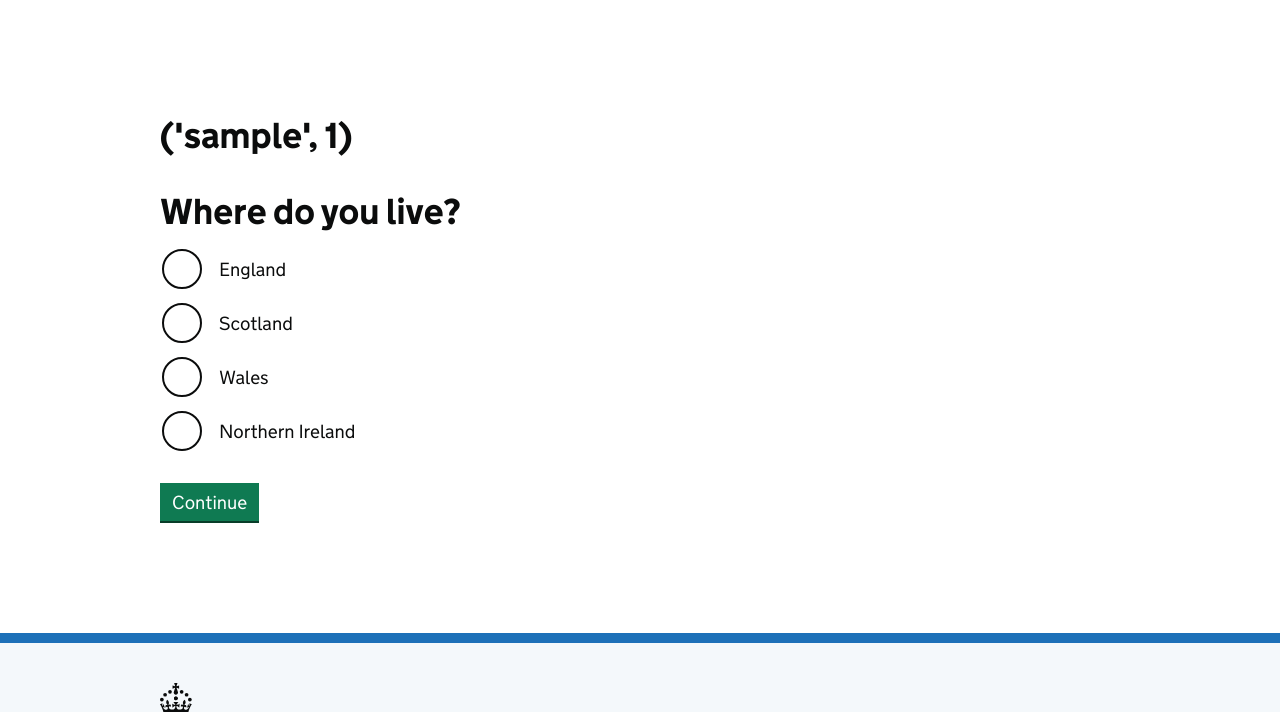
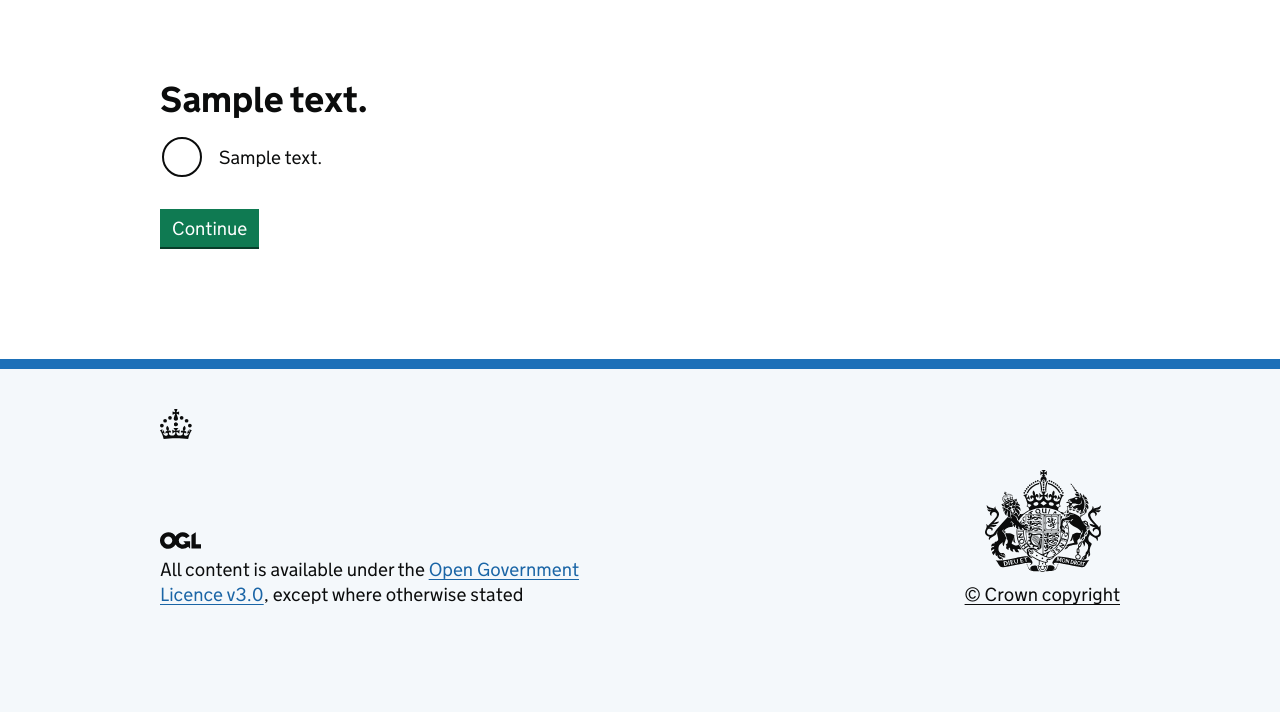
Before and after one commit to gilaineyo/if1_summative_AE2, a Flask app: template templates/question.html in a window 1280 px wide. Shown: the part 61-773 px from the top of the page. After the commit the page ends 666 px from the top, so only its background shows below. Run offline with Flask 3, Linux system fonts and the light colour scheme; the visitor is signed in with stand-in values (Sample User, id 1); the template is opened without the code that fills it: most values are stand-ins (such as "Sample title", 1, 10 or a date in 2020).

Commit message:
add question sequencing and routing

```diff
--- a/app.py
+++ b/app.py
@@ -1,6 +1,7 @@
 from flask import Flask, render_template, request, redirect, url_for, session # Import flask framework and methods
 from config import Config # Import secret to enable session
-from validators import validate_form # Import user input validation method
+from validators import validate_form, validate_question # Import user input validation method
+from content.quiz_repository import QuizRepository
 
 app = Flask(__name__)
 app.secret_key = Config.SECRET_KEY
@@ -9,8 +10,6 @@ app.secret_key = Config.SECRET_KEY
 def start():
     """Renders the start page and validates user input"""
     errors = {}
-    name = ""
-    discipline = ""
 
     if (request.method == 'POST'):
         errors, valid = validate_form(request.form)
@@ -19,29 +18,63 @@ def start():
                 "start.html",
                 serviceName="STS knowledge check",
                 title="Start STS knowledge check",
-                errors=errors,
-                name=name,
-                discipline=discipline)
+                errors=errors)
         else:
             session["user_name"] = valid["name"]
             session["discipline"] = valid["discipline"]
-            return redirect(url_for("question"))
+            session["submitted_answers"] = []
+            return redirect(url_for("question", index=1))
 
     return render_template(
                 "start.html",
                 serviceName="STS knowledge check",
                 title="Start STS knowledge check",
-                errors=errors,
-                name=name,
-                discipline=discipline)
+                errors=errors)
 
-@app.route('/question', methods=['GET', 'POST'])
-def question():
+@app.route('/question/<int:index>', methods=['GET', 'POST'])
+def question(index):
     """Render question pages sequentially and post user responses"""
-    return render_template("question.html", serviceName="STS knowledge check", title="Question")
+    quiz = QuizRepository("questions.csv", "answers.csv")
+    user_questions, user_answers = quiz.get_questions_and_answers_for_user(session["discipline"])
+
+    current_question = user_questions[int(index)-1]
+
+    current_answers = {}
+    for answer in user_answers:
+        if answer.question_id == current_question.id:
+            current_answers[str(answer.id)] = answer
+
+    if (request.method == 'POST'):
+        error = validate_question(request.form)
+        if error:
+            return render_template("question.html",
+                            serviceName="STS knowledge check",
+                            title="Question",
+                            questionText=current_question.text,
+                            questionId=current_question.id,
+                            answers=current_answers,
+                            error=error,
+                            index=index
+                            )
+        else:
+            session["submitted_answers"].append(request.form.get("answerInput"))
+            new_index = int(index) + 1
+            if new_index > len(user_questions):
+                return redirect(url_for('results'))
+            return redirect(url_for('question', index=new_index))
+
+
+    return render_template("question.html",
+                           serviceName="STS knowledge check",
+                           title="Question",
+                           questionText=current_question.text,
+                           questionId=current_question.id,
+                           answers=current_answers,
+                           index=index
+                           )
 
 @app.route('/results', methods=['GET'])
-def getResults():
+def results():
     return render_template("results.html", serviceName="STS knowledge check", title="Results")
 
 if __name__ == '__main__':
--- a/templates/question.html
+++ b/templates/question.html
@@ -11,46 +11,47 @@
 {% block content %}
 
 <div class="govuk-width-container">
-<!-- Back link to be added when routing confirmed
-    <a href="#" class="govuk-back-link">Back</a> -->
   <main class="govuk-main-wrapper " id="main-content" role="main">
     <div class="govuk-grid-row">
       <div class="govuk-grid-column-two-thirds">
-        <form action="/submit-answer" method="post" novalidate>
-          <div class="govuk-form-group">
+      {% if error %}
+      <div class="govuk-error-summary" data-module="govuk-error-summary">
+        <div role="alert">
+          <h2 class="govuk-error-summary__title">
+            There is a problem
+          </h2>
+          <div class="govuk-error-summary__body">
+            <ul class="govuk-list govuk-error-summary__list">
+              <li>
+                <a href="#">Select an answer</a>
+              </li>
+            </ul>
+          </div>
+        </div>
+      </div>
+      {% endif %}
+        <form action="{{ url_for('question', index=index) }}" method="post" novalidate>
+          <div class="govuk-form-group  {% if error %}govuk-form-group--error{% endif %}">
             <fieldset class="govuk-fieldset">
               <legend class="govuk-fieldset__legend govuk-fieldset__legend--l">
-                <p>{{ session.user_name, session.discipline }}</p>
                 <h1 class="govuk-fieldset__heading">
-                  <!-- To be replaced with dynamically generated question text -->
-                    Where do you live?
+                  {{ questionText }}
                 </h1>
               </legend>
+              {% if error %}
+              <p id="name-error" class="govuk-error-message">
+                <span class="govuk-visually-hidden">Error:</span> {{ error }}
+              </p>
+              {% endif %}
               <div class="govuk-radios" data-module="govuk-radios">
+                {% for id, answer in answers.items() %}
                 <div class="govuk-radios__item">
-                  <input class="govuk-radios__input" id="whereDoYouLive" name="whereDoYouLive" type="radio" value="england">
-                  <label class="govuk-label govuk-radios__label" for="whereDoYouLive">
-                    England
+                  <input class="govuk-radios__input" id="question{{ questionId }}-answer{{ id }}" name="answerInput" type="radio" value="{{ answer.text }}">
+                  <label class="govuk-label govuk-radios__label" for="question{{ questionId }}-answer{{ id }}">
+                    {{ answer.text }}
                   </label>
                 </div>
-                <div class="govuk-radios__item">
-                  <input class="govuk-radios__input" id="whereDoYouLive-2" name="whereDoYouLive" type="radio" value="scotland">
-                  <label class="govuk-label govuk-radios__label" for="whereDoYouLive-2">
-                    Scotland
-                  </label>
-                </div>
-                <div class="govuk-radios__item">
-                  <input class="govuk-radios__input" id="whereDoYouLive-3" name="whereDoYouLive" type="radio" value="wales">
-                  <label class="govuk-label govuk-radios__label" for="whereDoYouLive-3">
-                    Wales
-                  </label>
-                </div>
-                <div class="govuk-radios__item">
-                  <input class="govuk-radios__input" id="whereDoYouLive-4" name="whereDoYouLive" type="radio" value="northern-ireland">
-                  <label class="govuk-label govuk-radios__label" for="whereDoYouLive-4">
-                    Northern Ireland
-                  </label>
-                </div>
+                {% endfor %}
               </div>
             </fieldset>
           </div>
--- a/validators.py
+++ b/validators.py
@@ -29,3 +29,9 @@ def validate_name(input):
             return input.strip()
         else:
             return "Your name must only contain letters, spaces and hyphens"
+
+def validate_question(form):
+    answer_input = form.get("answerInput", "")
+    if not answer_input:
+        return "Please select an answer"
+    return None
```
